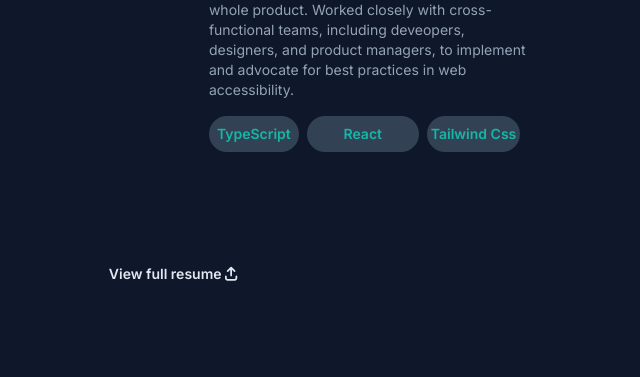
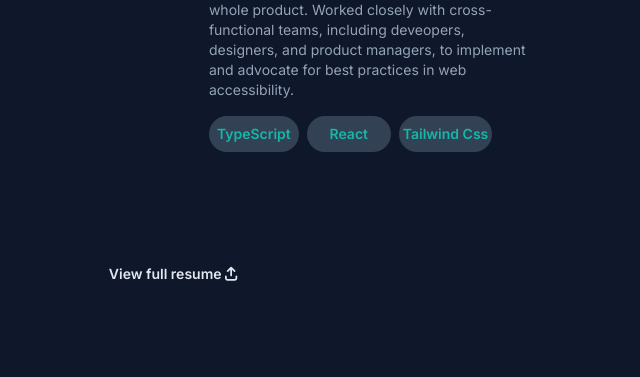
Before and after one commit to prospermarshalls/my-portfolio, a website: page index.html in a window 1280 px wide. Shown: the part 904-1281 px from the top of the page, without its empty margins (640-1280 px from the left). Drawn offline with Linux system fonts and the light colour scheme.

Commit message:
Update index.html

```diff
--- a/index.html
+++ b/index.html
@@ -219,7 +219,7 @@
                   TypeScript
                 </button>
                 <button
-                  class="text-teal-500 bg-slate-700 rounded-full p-2 font-semibold text-xs md:text-sm" style="width:8em;"
+                  class="text-teal-500 bg-slate-700 rounded-full p-2 font-semibold text-xs md:text-sm" style="width:6em;"
                 >
                   React
                 </button>
```
